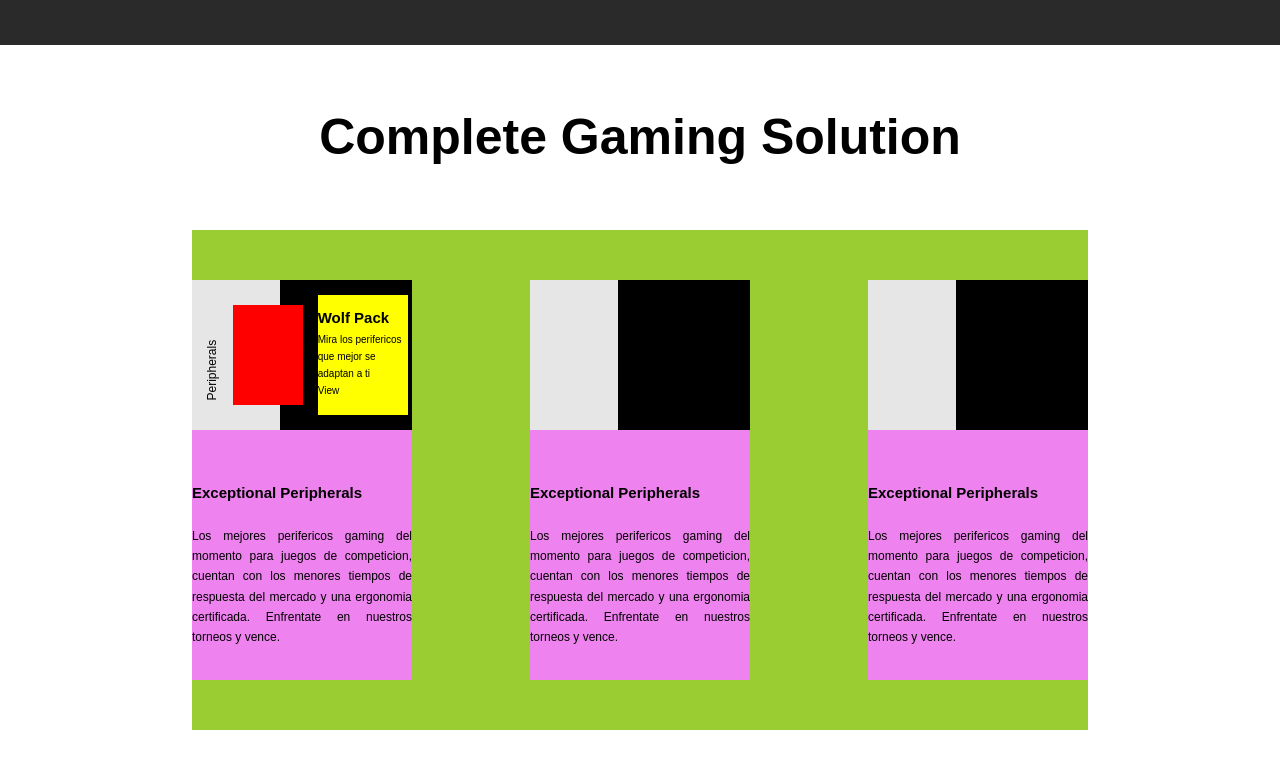
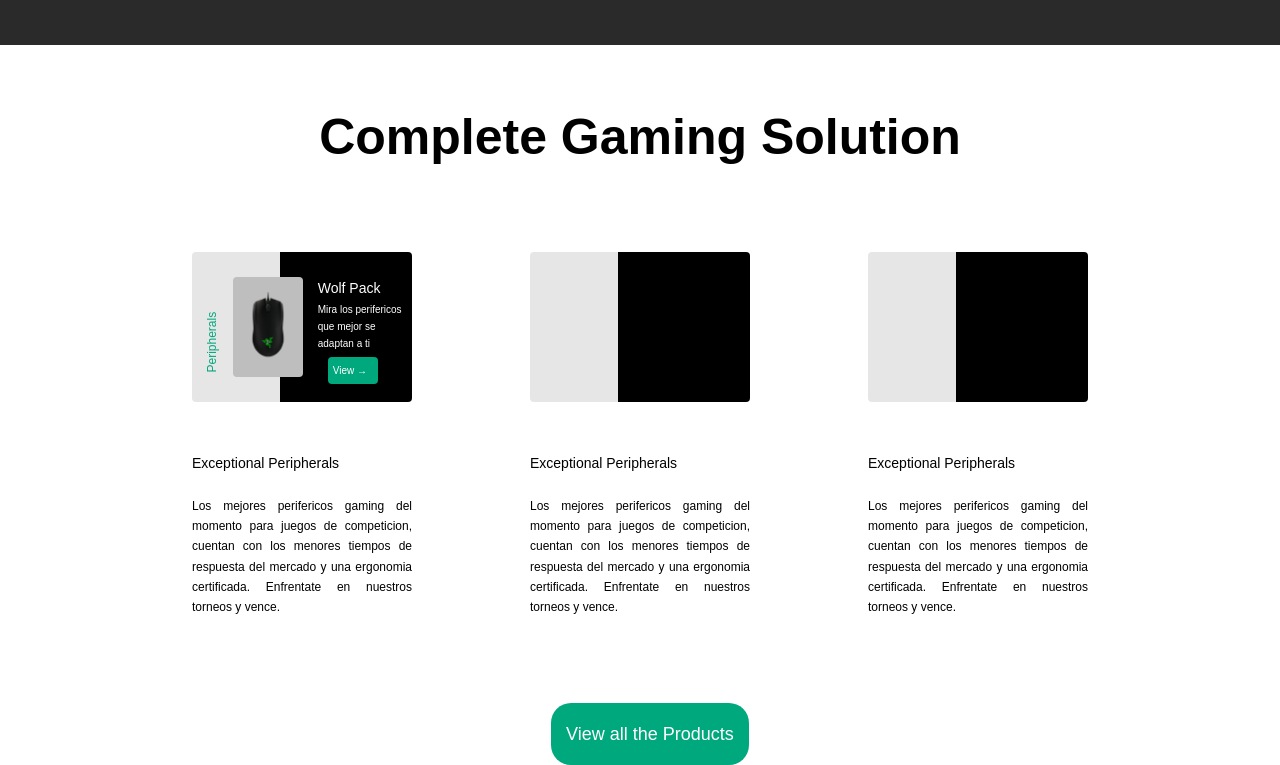
Before and after one commit to Asieertxo/Tienda, a React app: page / in a window 1280 px wide. Shown: the part 755-1520 px from the top of the page. Built offline with nearby package versions, Linux system fonts and the light colour scheme.

Commit message:
tarjetas creadas y boton

```diff
--- a/src/components/FirstSection/FirstSection.js
+++ b/src/components/FirstSection/FirstSection.js
@@ -6,33 +6,26 @@ function FirstSection() {
     <div className="firstsection">
       <h2>Complete Gaming Solution</h2>
 
+
       <div className="card">
         <div className="card-one">
-
-
-
 
           <div className="card-one__image">
             <p>Peripherals</p>
             <div className="card-one__image_im">
-              {/*<img src={mouse}></img>*/}
+              <img src={mouse}></img>
             </div>
             <div className="card-one__image_txt">
               <h4>Wolf Pack</h4>
               <span>Mira los perifericos que mejor se adaptan a ti</span>
-              <a>View</a>
+              <a href="#">View &#8594;</a>
             </div>
           </div>
-
-
-
-
-
-
 
           <h4>Exceptional Peripherals</h4>
           <p>Los mejores perifericos gaming del momento para juegos de competicion, cuentan con los menores tiempos de respuesta del mercado y una ergonomia certificada. Enfrentate en nuestros torneos y vence.</p>
         </div>
+
 
         <div className="card-one">
           <div className="card-one__image">
@@ -42,6 +35,7 @@ function FirstSection() {
           <h4>Exceptional Peripherals</h4>
           <p>Los mejores perifericos gaming del momento para juegos de competicion, cuentan con los menores tiempos de respuesta del mercado y una ergonomia certificada. Enfrentate en nuestros torneos y vence.</p>
         </div>
+
 
         <div className="card-one">
           <div className="card-one__image">
@@ -53,6 +47,9 @@ function FirstSection() {
         </div>
 
       </div>
+
+
+      <a href="#" className="button">View all the Products</a>
     </div>
   );
 }
--- a/src/components/Header/Title.js
+++ b/src/components/Header/Title.js
@@ -19,7 +19,7 @@ function Title() {
       <h3>best equipment to use in our hotel</h3>
       <div className="header-title__search">
         <input type="text" placeholder="Que quieres..."></input>
-        <a href="#">Search</a>
+        <a href="#" className="button">Search</a>
       </div>
     </div>
   );
--- /dev/null
+++ b/src/sass/components/_button.scss
@@ -0,0 +1,11 @@
+.button{
+    background-color: rgb(0, 168, 125);
+    color: white;
+    text-decoration: none;
+    font-size: 1.8rem;
+    padding: 1.55rem;
+    border-radius: 2rem;
+    border: none;
+    margin-top: 3rem;
+    margin-left: 2rem;
+}
--- a/src/sass/layout/_firstsection.scss
+++ b/src/sass/layout/_firstsection.scss
@@ -13,7 +13,7 @@
         display: flex;
         align-items: center;
         justify-content: space-between;
-        background-color: yellowgreen;
+        //background-color: yellowgreen;
         width: 70%;
         height: 50rem;
         //padding: 0 30rem;
@@ -22,7 +22,7 @@
             display: flex;
             flex-direction: column;
 
-            background-color: violet;
+            //background-color: violet;
             width: 22rem;
             height: 40rem;
 
@@ -30,6 +30,7 @@
                 width: 100%;
                 height: 15rem;
                 background: linear-gradient(90deg, rgba(230, 230, 230, 1) 0%,  rgba(230, 230, 230, 1) 40%,rgba(0,0,0,1) 40%, rgba(0,0,0,1) 100%);
+                border-radius: 0.4rem;
                 display: flex;
                 align-items: center;
 
@@ -38,38 +39,62 @@
                     margin-bottom: -3rem;
                     transform: rotate(-90deg);
                     font-size: 5rem;
+                    color: rgb(0, 168, 125);
                 }
                 &_im{
                     width: 7rem;
                     height: 10rem;
                     margin-left: -1rem;
-                    background-color: red;
+                    background-color: rgba(190, 190, 190, 1);
+                    border-radius: inherit;
+
+                    display: flex;
+                    align-items: center;
+                    justify-content: center;
+
+                    & img{
+                        height: 7rem;
+                    }
                 }
                 &_txt{
                     width: 9rem;
                     height: 12rem;
                     margin-left: 1.5rem;
-                    background-color: yellow;
+                    //background-color: yellow;
 
                     display: flex;
                     flex-direction: column;
                     & h4{
                         font-size: 1rem;
                         margin-top: -4rem;
+                        color: white;
                     }
                     & span{
                         margin-top: -2rem;
+                        //text-align: justify;
+                        color: white;
+                    }
+                    & a{
+                        padding: 0.5rem;
+                        margin-left: 1rem;
+                        margin-top: 0.5rem;
+                        width: 4rem;
+                        background-color: rgb(0, 168, 125);
+                        border-radius: 0.4rem;
+                        text-decoration: none;
+                        color: white;
                     }
                 }
-
             }
 
             & h4{
-                font-size: 1.5rem;
+                font-size: 1.4rem;
+                font-weight: 100;
                 padding: 5rem 0 2rem 0;
             }
             & p{
                 font-size: 1.2rem;
+                font-weight: 100;
                 text-align: justify;
             }
         }
--- a/src/sass/layout/_header.scss
+++ b/src/sass/layout/_header.scss
@@ -89,17 +89,6 @@
                     outline: none;
                 }
             }
-            & a{
-                background-color: rgb(0, 168, 125);
-                color: white;
-                text-decoration: none;
-                font-size: 1.8rem;
-                padding: 1.55rem;
-                border-radius: 2rem;
-                border: none;
-                margin-top: 3rem;
-                margin-left: 2rem;
-            }
         }
 
         &__icon{
@@ -167,6 +156,7 @@
         width: 10rem;
         height: 20rem;
         border: 1px solid white;
+        border-radius: 0.4rem;
         background-color: rgba(22,22,22,0.8);
         color: white;
         font-size: 1rem;
--- a/src/sass/main.scss
+++ b/src/sass/main.scss
@@ -1,4 +1,6 @@
 @import "./base/base";
+
+@import "./components/button";
 
 @import "./layout/header";
 @import "./layout/firstsection";
```
